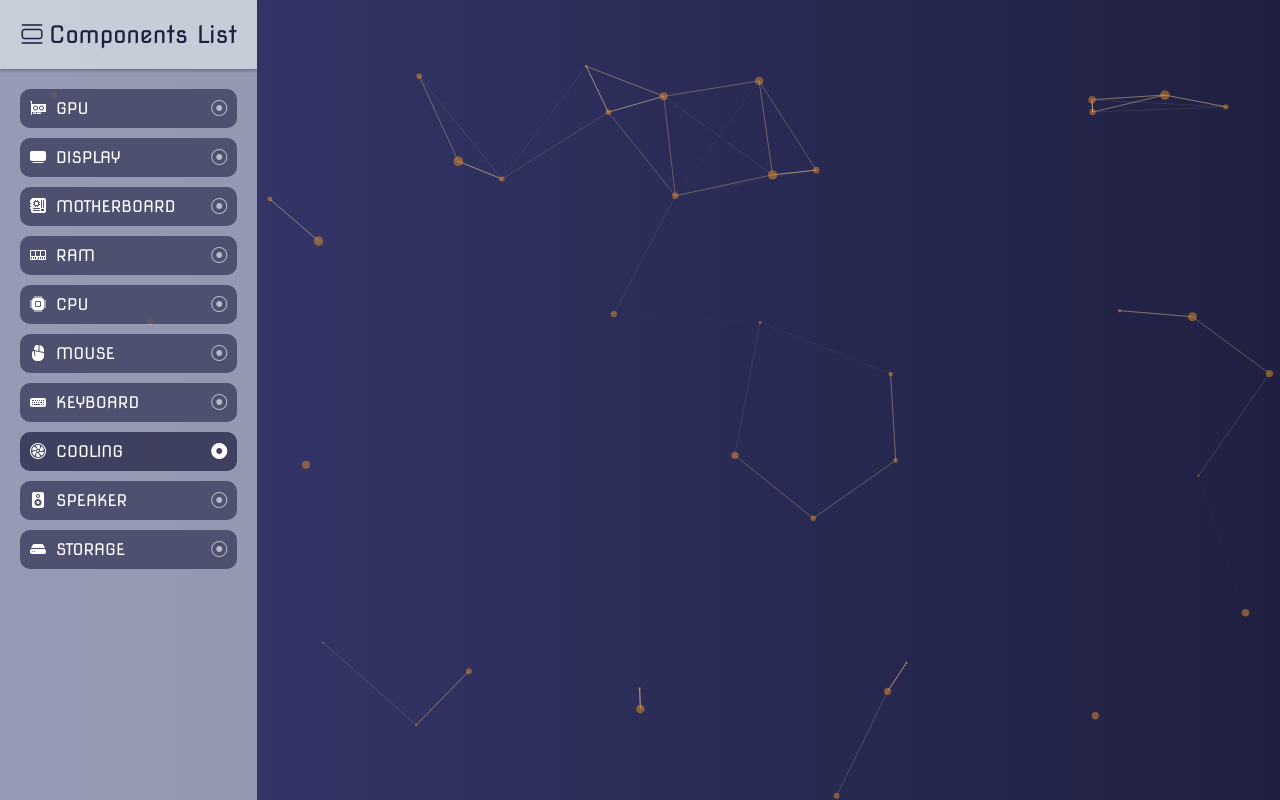
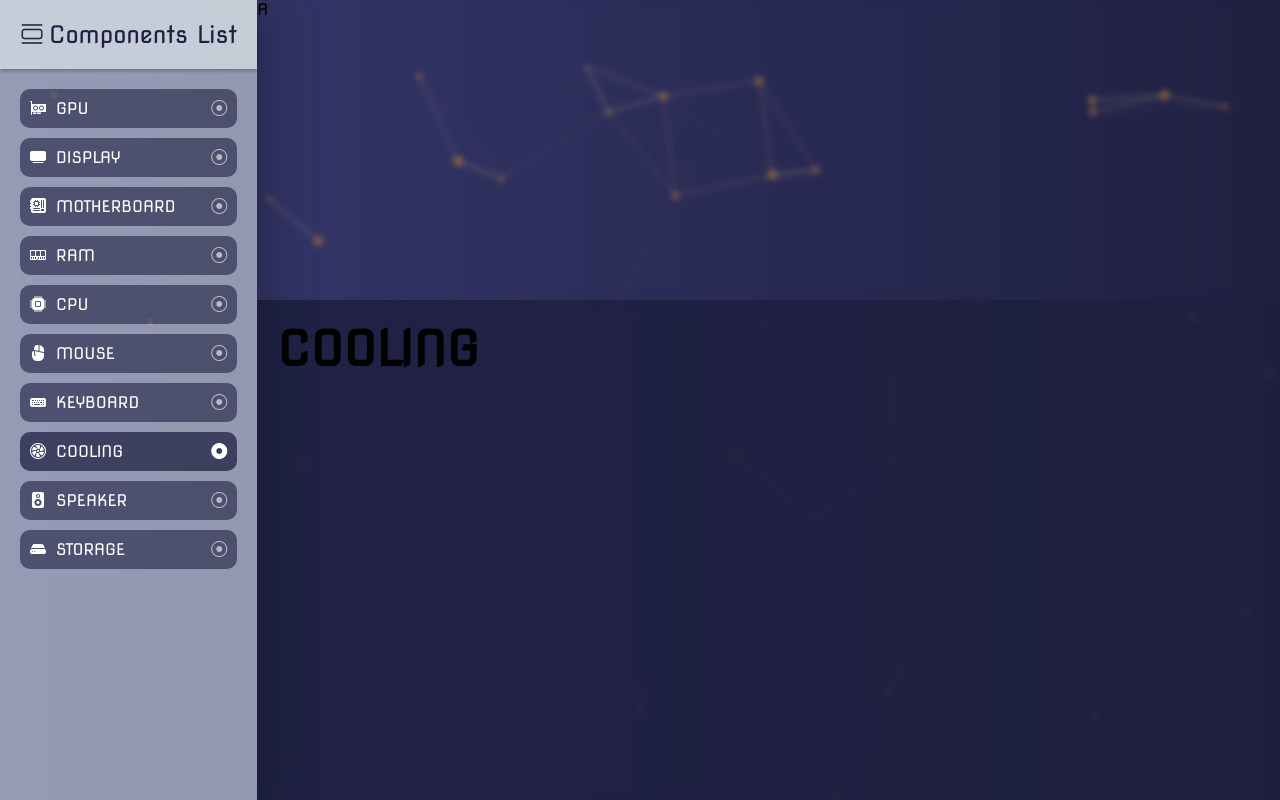
Before and after one commit to SalamPS/TekkomFiber, a Next.js app: page /components/cooling in a window 1280 px wide. Built offline with nearby package versions, Linux system fonts and the light colour scheme.

Commit message:
refactor(sector): New Propertiers

```diff
--- a/src/app/components/components.css
+++ b/src/app/components/components.css
@@ -11,10 +11,11 @@
   z-index: 1;
 }
 #Components #sectorList {
+  z-index: 3;
+  color: #1F2041;
   position: relative;
-  color: #1F2041;
-  z-index: 2;
   background-color: rgba(232, 241, 242, 0.5333333333);
+  box-shadow: 5px 0 50px rgba(0, 0, 0, 0.3);
 }
 @media screen and (min-width: 700px) {
   #Components #sectorList {
@@ -79,7 +80,7 @@
   -webkit-backdrop-filter: blur(1px);
           backdrop-filter: blur(1px);
 }
-#Components #sectorPreview #preview {
+#Components #preview {
   height: 100vh;
   display: flex;
   text-align: right;
@@ -87,16 +88,31 @@
   justify-content: center;
   flex-direction: column;
 }
-#Components #sectorPreview #preview .tag {
+#Components #preview .tag {
   width: 100%;
 }
-#Components #sectorPreview #preview h1 {
+#Components #preview h1 {
   font-family: marsBold, sans-serif;
   font-size: 4rem;
 }
-#Components #sectorPreview #preview h2 {
+#Components #preview h2 {
   text-wrap: balance;
   margin-top: 10px;
   margin-right: 40px;
   font-weight: lighter;
+}
+#Components #sector #list {
+  height: 300px;
+  -webkit-backdrop-filter: blur(3px);
+          backdrop-filter: blur(3px);
+}
+#Components #sector #desc {
+  padding: 20px;
+  background-color: rgba(31, 32, 65, 0.8666666667);
+  -webkit-backdrop-filter: blur(3px);
+          backdrop-filter: blur(3px);
+  height: calc(100vh - 300px);
+}
+#Components #sector #desc h1 {
+  font-size: 3rem;
 }/*# sourceMappingURL=components.css.map */
--- a/src/app/components/page.jsx
+++ b/src/app/components/page.jsx
@@ -8,15 +8,24 @@ import Image from 'next/image'
 import list from '../../components/list'
 import ParticlesContainer from '../../components/ParticlesContainer'
 
-const Sector = () => {
-
-}
-
 const Preview = () => {
   return (
     <div id="preview">
       <h1 className='tag'>Tekkom.3Fiber</h1>
       <h2 className='tag'>Dive into a dynamic visual experience, interact with intricate details, and gain insights into the inner workings of Computer components</h2>
+    </div>
+  )
+}
+
+const Sector = ({sector}) => {
+  return (
+    <div id="sector">
+      <div id="list">
+        A
+      </div>
+      <div id="desc">
+        <h1>{sector.toUpperCase()}</h1>
+      </div>
     </div>
   )
 }
@@ -56,7 +65,7 @@ function Components({params}) {
         </div>
       </div>
       <div id="sectorPreview">
-        {params.sector ? <Sector/> : <Preview/>}
+        {params.sector ? <Sector sector={params.sector}/> : <Preview/>}
       </div>
     </div>
   )
```
Also changed, not shown: src/components/sectors.js (+12 -11 lines).
